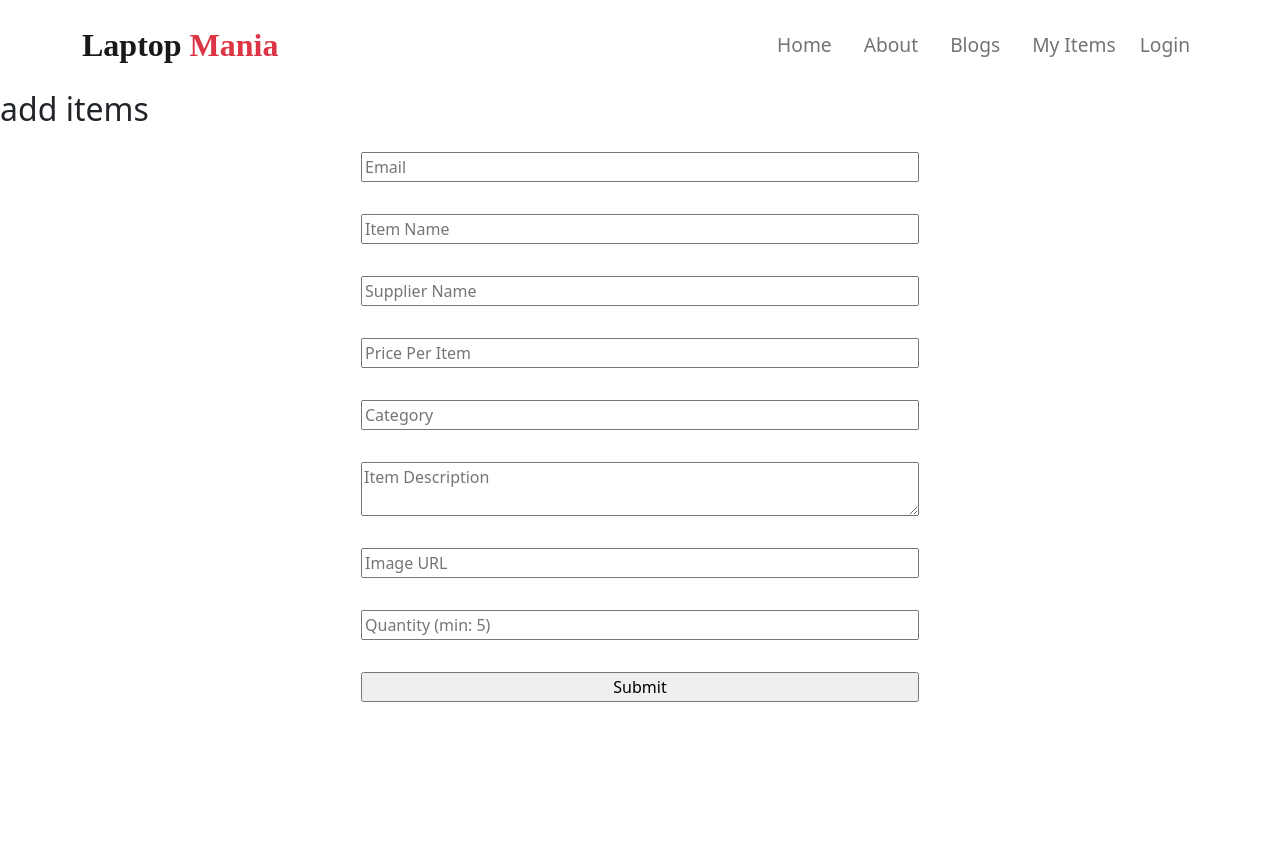
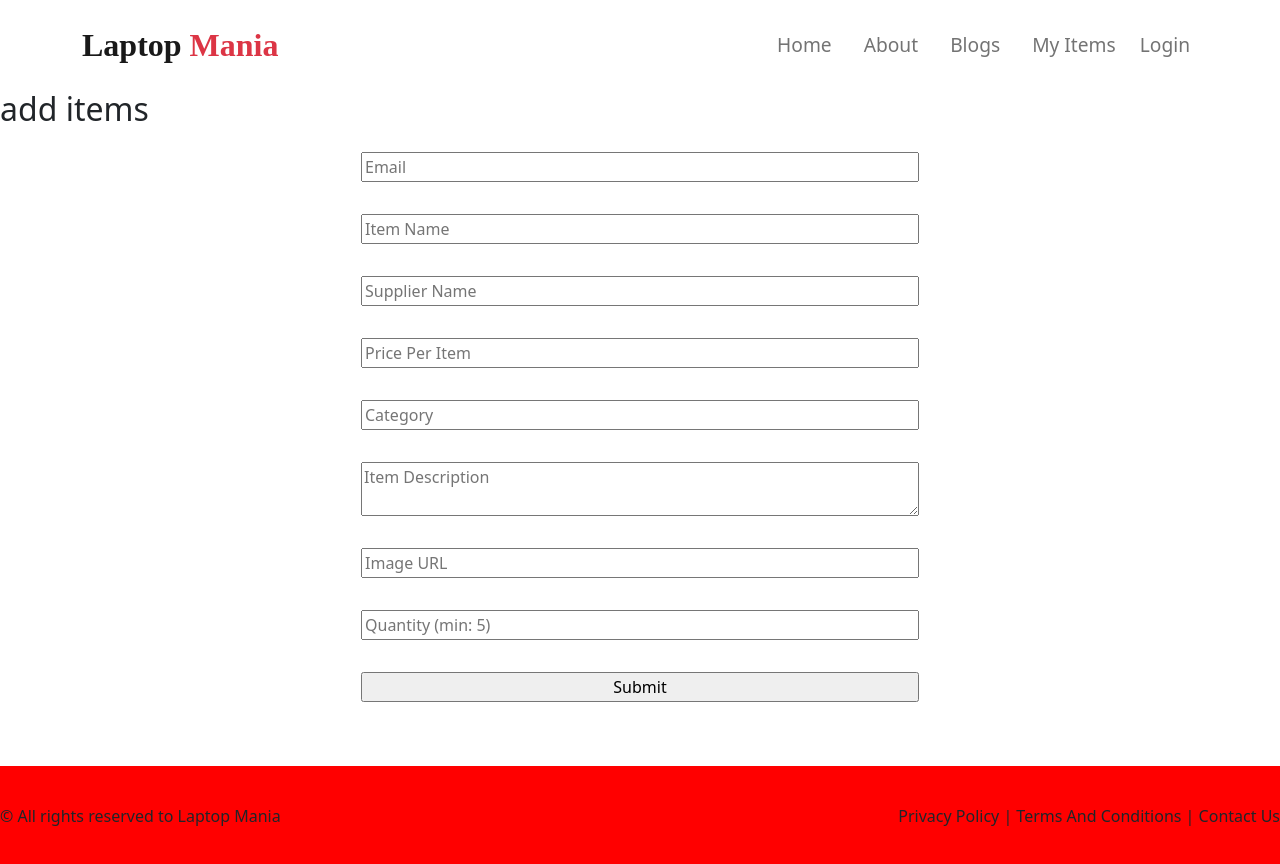
Before and after one commit to AnikKDev/laptop-mania, a React (Create React App) app: page /add-item in a window 1280 px wide. Before the commit the page ends 800 px from the top, so only its background shows below. Built offline with nearby package versions, Linux system fonts and the light colour scheme; no server answers; a web font is replaced by a local one.

Commit message:
added footer

```diff
--- a/src/App.js
+++ b/src/App.js
@@ -13,6 +13,7 @@ import SignUp from './Components/SignUp/SignUp';
 import RequireAuth from './Components/RequireAuth/RequireAuth';
 import { Toaster } from 'react-hot-toast';
 import MyItems from './Components/MyItems/MyItems';
+import Footer from './Components/Footer/Footer';
 
 function App() {
   return (
@@ -34,7 +35,7 @@ function App() {
         <Route path="/manage-inventories" element={<ManageInventories></ManageInventories>}></Route>
         <Route path="/add-item" element={<AddItem></AddItem>}></Route>
       </Routes>
-
+      <Footer></Footer>
       <Toaster />
     </div>
   );
--- /dev/null
+++ b/src/Components/Footer/Footer.css
@@ -0,0 +1,4 @@
+.footer-container {
+    height: 100px;
+    background-color: red;
+}
--- /dev/null
+++ b/src/Components/Footer/Footer.js
@@ -0,0 +1,13 @@
+import React from 'react';
+import './Footer.css';
+const Footer = () => {
+    return (
+        <div className='footer-container d-flex justify-content-between align-items-center mt-5'>
+            <p className="mb-0">&copy; All rights reserved to Laptop Mania</p>
+            <p className="mb-0">Privacy Policy | Terms And Conditions | Contact Us
+            </p>
+        </div>
+    );
+};
+
+export default Footer;
```
